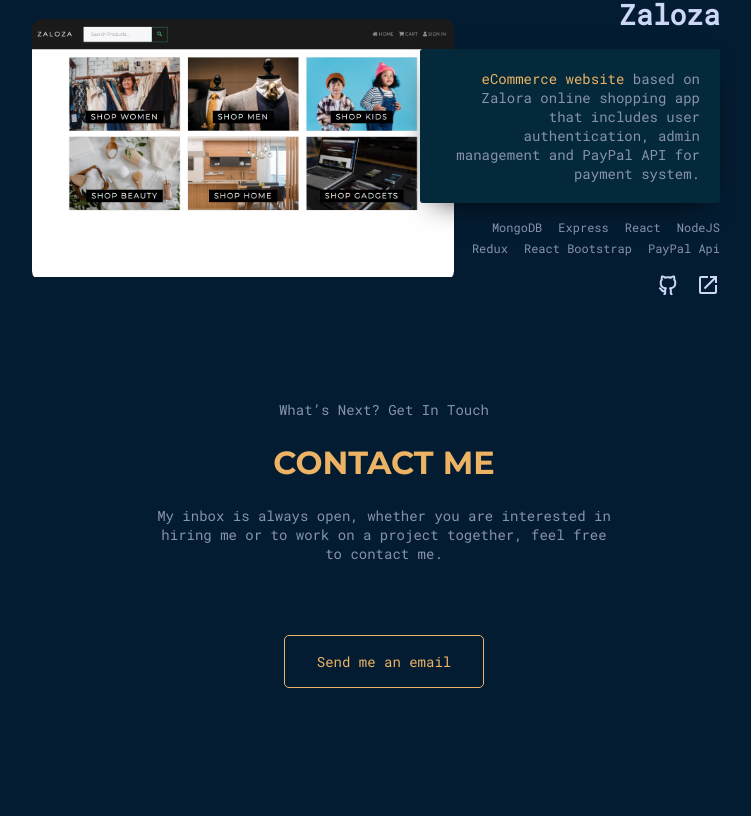
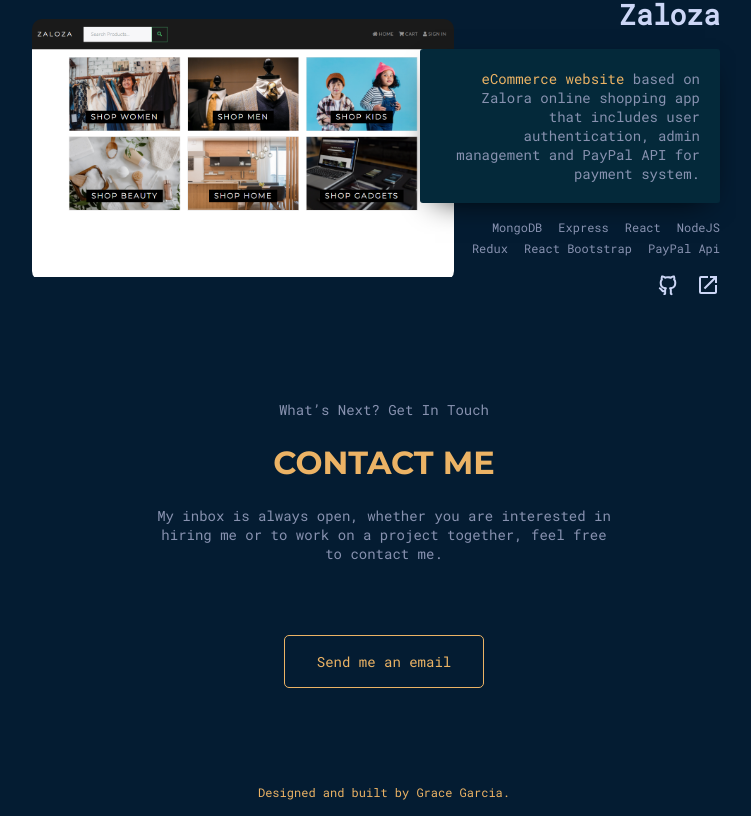
Before and after one commit to garciagrace/portfolio-v1, a React (Create React App) app: page / in a window 1280 px wide. Shown: the part 1703-2519 px from the top of the page, without its empty margins (256-1007 px from the left). Before the commit the page ends 2471 px from the top, so only its background shows below. Built offline with nearby package versions, Linux system fonts and the light colour scheme.

Commit message:
Added footer component

```diff
--- a/src/App.js
+++ b/src/App.js
@@ -6,6 +6,7 @@
   About,
   Contact,
   Email,
+  Footer,
   Hero,
   NavBar,
   Projects,
@@ -24,6 +25,7 @@
       <About />
       <Projects />
       <Contact />
+      <Footer />
     </ThemeProvider>
   );
 };
--- a/src/components/Contact/Contact.js
+++ b/src/components/Contact/Contact.js
@@ -3,7 +3,7 @@
 
 const Contact = () => {
   return (
-    <ContactSection>
+    <ContactSection id="contact">
       <p>What’s Next? Get In Touch</p>
       <h4>Contact Me</h4>
       <p>
--- /dev/null
+++ b/src/components/Footer/Footer.js
@@ -0,0 +1,12 @@
+import React from 'react';
+import { FooterStyle } from './Footer.styled';
+
+const Footer = () => {
+  return (
+    <FooterStyle>
+      <p>Designed and built by Grace Garcia.</p>
+    </FooterStyle>
+  );
+};
+
+export default Footer;
--- /dev/null
+++ b/src/components/Footer/Footer.styled.js
@@ -0,0 +1,8 @@
+import styled from 'styled-components';
+
+export const FooterStyle = styled.footer`
+  padding: 1rem 0;
+  text-align: center;
+  font-size: 12px;
+  color: ${({ theme }) => theme.yellowCream};
+`;
--- a/src/components/index.js
+++ b/src/components/index.js
@@ -5,3 +5,4 @@
 export { default as About } from './About/About';
 export { default as Projects } from './Projects/Projects';
 export { default as Contact } from './Contact/Contact';
+export { default as Footer } from './Footer/Footer';
```
